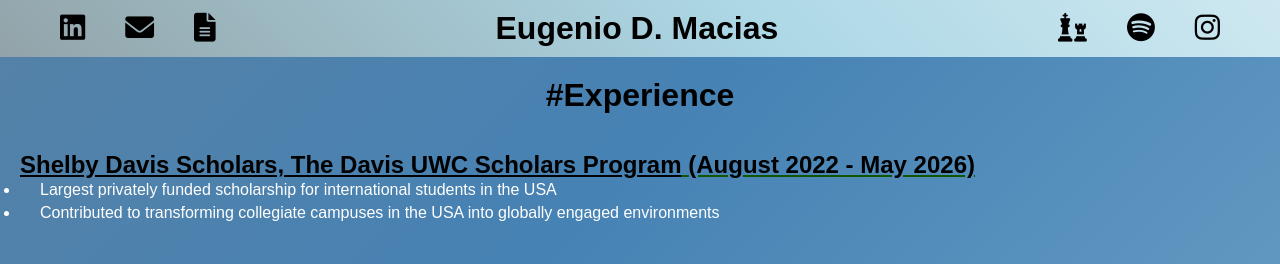
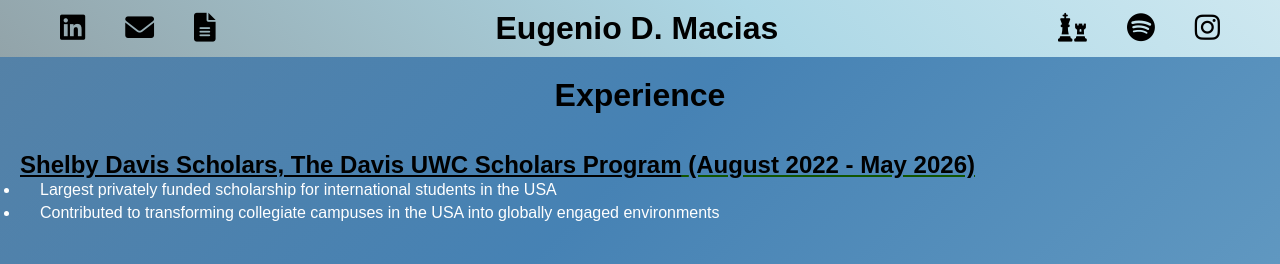
Before and after one commit to xXElGenio0203Xx/eugenio-macias.github.io, a Jekyll site: the page built from experience.md, in a window 1280 px wide. Shown: the top 264 px of the page. Built offline with Jekyll 4.4.1, drawn with Linux system fonts in a browser that asks for light colours; some web fonts are replaced.

```diff
--- a/experience.md
+++ b/experience.md
@@ -4,7 +4,7 @@ title: Experience
 ---
 
 <div class="center">
-    <h1> #Experience</h1>
+    <h1> Experience</h1>
 </div>
 <br>
 <h3 style="font-weight: bold; font-size: 1.5em; text-decoration: underline;">
```
